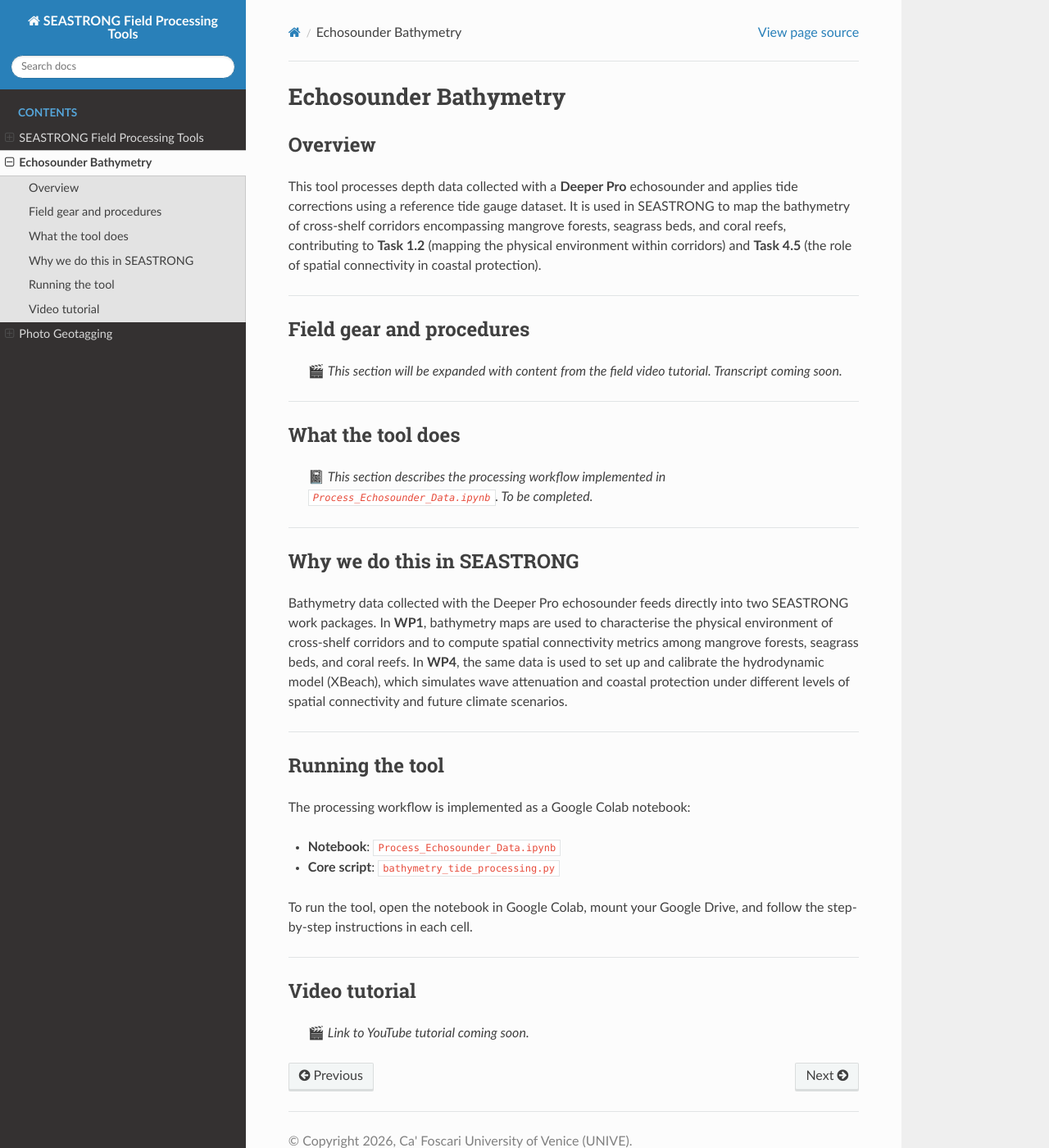
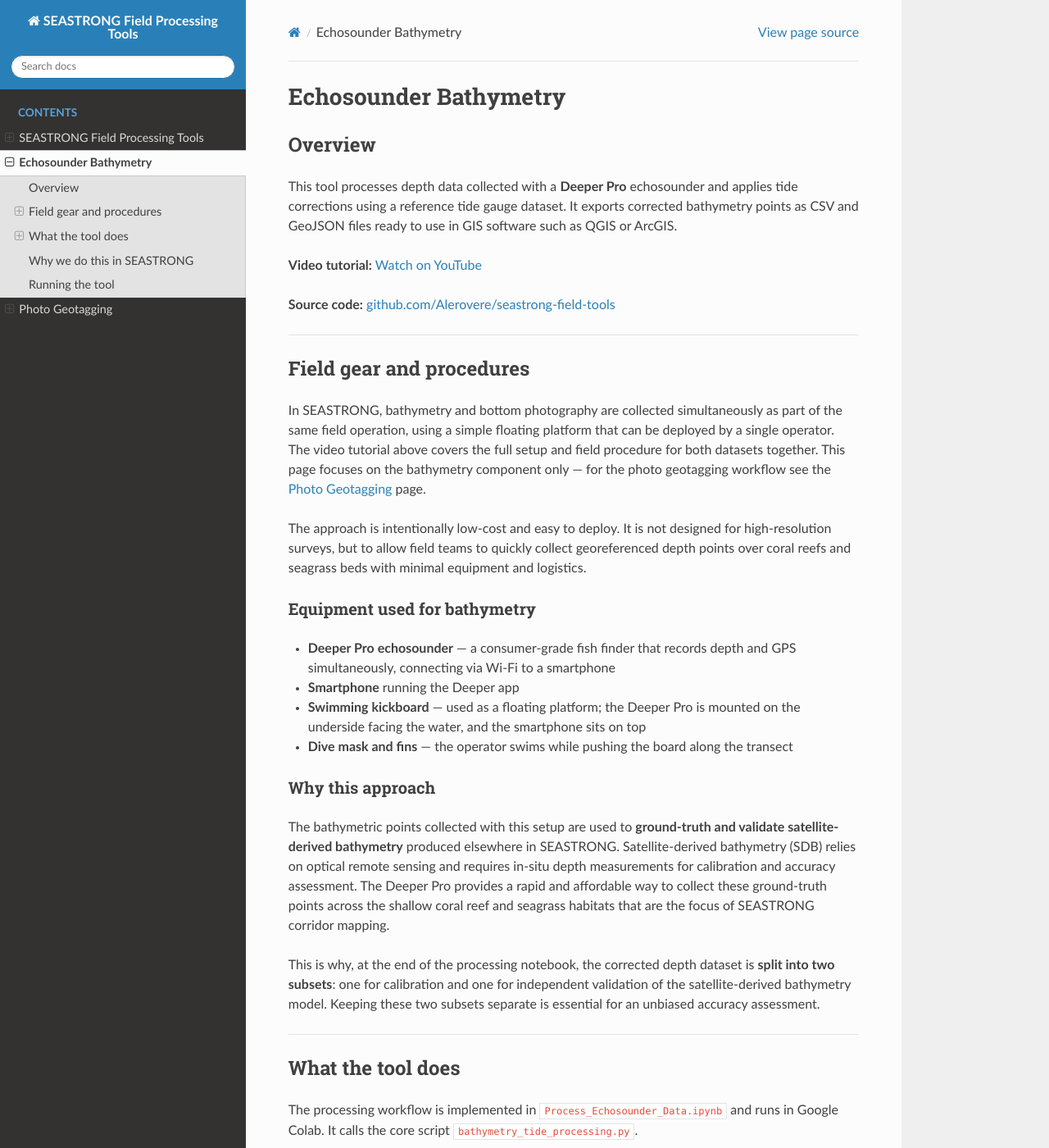
Before and after one commit to Alerovere/seastrong-field-tools, a Sphinx documentation site: the page built from docs/echosounder_bathymetry.md, in a window 1280 px wide and 1400 px high. Shown: the whole window at 82% size. Built offline with Sphinx 7.4.7 and the Read the Docs theme 3.1.0, drawn with Linux system fonts in a browser that asks for light colours; some of the changed text lies outside the part shown.

Commit message:
Update echosounder_bathymetry.md

```diff
--- a/docs/echosounder_bathymetry.md
+++ b/docs/echosounder_bathymetry.md
@@ -2,39 +2,79 @@
 
 ## Overview
 
-This tool processes depth data collected with a **Deeper Pro** echosounder and applies tide corrections using a reference tide gauge dataset. It is used in SEASTRONG to map the bathymetry of cross-shelf corridors encompassing mangrove forests, seagrass beds, and coral reefs, contributing to **Task 1.2** (mapping the physical environment within corridors) and **Task 4.5** (the role of spatial connectivity in coastal protection).
+This tool processes depth data collected with a **Deeper Pro** echosounder and applies tide corrections using a reference tide gauge dataset. It exports corrected bathymetry points as CSV and GeoJSON files ready to use in GIS software such as QGIS or ArcGIS.
+
+**Video tutorial:** [Watch on YouTube](https://youtu.be/1o9oEFoXRG4?si=4JF5xB074aj_Nsrq)
+
+**Source code:** [github.com/Alerovere/seastrong-field-tools](https://github.com/Alerovere/seastrong-field-tools/tree/main/echosounder_bathymetry)
 
 ---
 
 ## Field gear and procedures
 
-> 🎬 *This section will be expanded with content from the field video tutorial. Transcript coming soon.*
+In SEASTRONG, bathymetry and bottom photography are collected simultaneously as part of the same field operation, using a simple floating platform that can be deployed by a single operator. The video tutorial above covers the full setup and field procedure for both datasets together. This page focuses on the bathymetry component only — for the photo geotagging workflow see the [Photo Geotagging](photo_geotagging.md) page.
+
+The approach is intentionally low-cost and easy to deploy. It is not designed for high-resolution surveys, but to allow field teams to quickly collect georeferenced depth points over coral reefs and seagrass beds with minimal equipment and logistics.
+
+### Equipment used for bathymetry
+
+- **Deeper Pro echosounder** — a consumer-grade fish finder that records depth and GPS simultaneously, connecting via Wi-Fi to a smartphone
+- **Smartphone** running the Deeper app
+- **Swimming kickboard** — used as a floating platform; the Deeper Pro is mounted on the underside facing the water, and the smartphone sits on top
+- **Dive mask and fins** — the operator swims while pushing the board along the transect
+
+### Why this approach
+
+The bathymetric points collected with this setup are used to **ground-truth and validate satellite-derived bathymetry** produced elsewhere in SEASTRONG. Satellite-derived bathymetry (SDB) relies on optical remote sensing and requires in-situ depth measurements for calibration and accuracy assessment. The Deeper Pro provides a rapid and affordable way to collect these ground-truth points across the shallow coral reef and seagrass habitats that are the focus of SEASTRONG corridor mapping.
+
+This is why, at the end of the processing notebook, the corrected depth dataset is **split into two subsets**: one for calibration and one for independent validation of the satellite-derived bathymetry model. Keeping these two subsets separate is essential for an unbiased accuracy assessment.
 
 ---
 
 ## What the tool does
 
-> 📓 *This section describes the processing workflow implemented in `Process_Echosounder_Data.ipynb`. To be completed.*
+The processing workflow is implemented in `Process_Echosounder_Data.ipynb` and runs in Google Colab. It calls the core script `bathymetry_tide_processing.py`.
+
+### Inputs
+
+| File | Description |
+|------|-------------|
+| Deeper Pro scan CSV | Exported from the Deeper app; contains timestamp, depth, latitude, longitude |
+| Tide gauge CSV | Water level measurements from a reference tide gauge station |
+
+### Processing steps
+
+| Step | Description |
+|------|-------------|
+| 1 | Install libraries and connect Google Drive |
+| 2 | Set paths to input files |
+| 3 | Preview and check the data — counts rows with and without GPS fix |
+| 4 | Configure Deeper Pro column names (note: the app exports `longtitude` with a typo — this is intentional and matched by the script) |
+| 5 | Set tide gauge column names |
+| 6 | Set processing and export options |
+| 7 | Run the full processing workflow — merges depth with tide gauge water level, applies correction, and splits the dataset into calibration and validation subsets |
+| 8 | Inspect and plot results — depth profile, tide water level, corrected depth histogram, and interactive map |
+
+### Outputs
+
+- **Calibration CSV/GeoJSON** — subset of corrected depth points for satellite-derived bathymetry model calibration
+- **Validation CSV/GeoJSON** — independent subset for accuracy assessment of the satellite-derived bathymetry model
 
 ---
 
 ## Why we do this in SEASTRONG
 
-Bathymetry data collected with the Deeper Pro echosounder feeds directly into two SEASTRONG work packages. In **WP1**, bathymetry maps are used to characterise the physical environment of cross-shelf corridors and to compute spatial connectivity metrics among mangrove forests, seagrass beds, and coral reefs. In **WP4**, the same data is used to set up and calibrate the hydrodynamic model (XBeach), which simulates wave attenuation and coastal protection under different levels of spatial connectivity and future climate scenarios.
+In **WP1 — Task 1.2** (Mapping the physical environment within corridors), bathymetry maps are a core deliverable. SEASTRONG produces these maps primarily through satellite-derived bathymetry, but this requires field-collected depth points for calibration and validation. The Deeper Pro dataset provides exactly this ground-truth layer across the shallow habitats of each cross-shelf corridor.
+
+In **WP4 — Task 4.5** (The role of spatial connectivity in coastal protection), the bathymetry data is also used to set up and calibrate the hydrodynamic model (XBeach), which simulates wave propagation and attenuation across mangrove forests, seagrass beds, and coral reefs under different connectivity and climate scenarios.
 
 ---
 
 ## Running the tool
 
-The processing workflow is implemented as a Google Colab notebook:
+Open the notebook directly in Google Colab — no local Python installation is required.
 
 - **Notebook**: `Process_Echosounder_Data.ipynb`
 - **Core script**: `bathymetry_tide_processing.py`
 
-To run the tool, open the notebook in Google Colab, mount your Google Drive, and follow the step-by-step instructions in each cell.
-
----
-
-## Video tutorial
-
-> 🎬 *Link to YouTube tutorial coming soon.*
+Mount your Google Drive, place your input files in a project folder, and follow the step-by-step instructions in each cell. Cells requiring user input are clearly marked with a `✏️ EDIT HERE` block.
```
